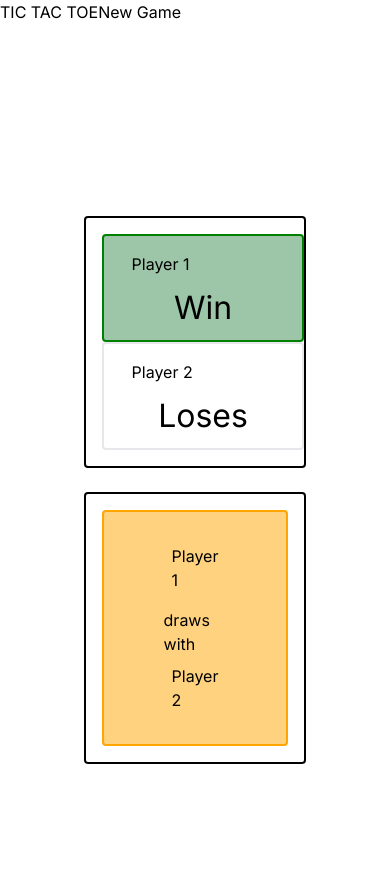
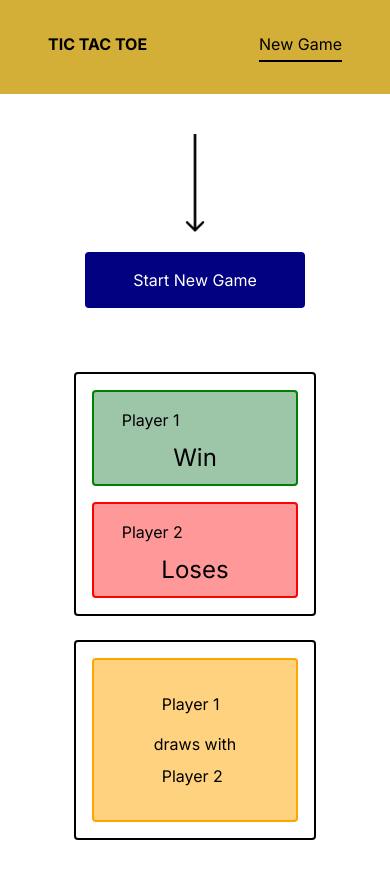
Before and after one commit to Olabisim/Tic-Tac-Toe, a Next.js app: page / in a window 390 px wide. Shown: the top 878 px of the page. Built offline with nearby package versions, Linux system fonts and the light colour scheme.

Commit message:
home page ui with responsiveness

```diff
--- a/src/app/page.tsx
+++ b/src/app/page.tsx
@@ -1,7 +1,7 @@
 'use client'
 
 import { Draw, WinAndLose } from '@/components/GameStatus'
-// import Image from 'next/image'
+import Image from 'next/image'
 import {Button} from '../components/Button'
 
 export default function Home() {
@@ -9,9 +9,18 @@ export default function Home() {
   let handleClick = () => {}
 
   return (
-    <main className="flex min-h-screen flex-col items-center justify-between p-24">
+    <main className="flex flex-col items-center ">
+        <div className='pt-10 pb-5'>
+
+          <Image
+              src="/../../arrow.png"
+              alt="arrow"
+              width={20}
+              height={20}
+            />
+        </div>
         <Button text="Start New Game" onClick={handleClick} />
-        <div>
+        <div className='pt-16'>
           <div>
             <WinAndLose name1="Player 1" name2='Player 2'  />
           </div>
--- a/src/components/Button.tsx
+++ b/src/components/Button.tsx
@@ -8,7 +8,7 @@ interface InterfaceButton {
 
 export const Button = ({onClick, text}: InterfaceButton ) => {
     return (
-            <div className="px-12 py-6 text-white rounded" onClick={onClick}>
+            <div className="px-12 py-4 text-white rounded bg-[#000080]" onClick={onClick}>
                 {text}
             </div>
     )
--- a/src/components/GameStatus.tsx
+++ b/src/components/GameStatus.tsx
@@ -7,21 +7,21 @@ let TagComponent = ({name, bgColor}:{name: string, bgColor?: string}) => (
 )
 
 let WinComponent = ({name, title}:{name:string, title:string} ) => (
-    <div className={`mx-2 w-full rounded border-2 border-[#008000] bg-[#0B6F27]/[0.4] p-2`}>
+    <div className={`mx-2 md:w-full rounded border-2 border-[#008000] bg-[#0B6F27]/[0.4] p-2 mb-4 md:mb-0`}>
           {/* little tag component */}
           <TagComponent name={name} bgColor={'#008000'} />
           <div className="text-center">
-            <p className='text-[32px] font-normal'>{title}</p>
+            <p className='text-[24px] md:text-[32px] font-normal'>{title}</p>
           </div>
     </div>
 )
 
 let LoseComponent = ({name, title}:{name:string, title:string} ) => (
-    <div className={`mx-2 w-full rounded border-2 border-['#FF0000'] bg-['#FF0000']/[0.4] p-2`}>
+    <div className={`mx-2 md:w-full rounded border-2 border-[#FF0000] bg-[#FF0000]/[0.4] p-2`}>
           {/* little tag component */}
           <TagComponent name={name} bgColor='#FF0000' />
           <div className="text-center">
-            <p className='text-[32px] font-normal'>{title}</p>
+            <p className='text-[24px] md:text-[32px] font-normal'>{title}</p>
           </div>
     </div>
 )
--- a/src/layout/Nav.tsx
+++ b/src/layout/Nav.tsx
@@ -1,10 +1,12 @@
+
+import '../app/globals.css'
 
 const Nav = () => {
     return (
-        <div className="py-8 px-16 bg-[#D4AF37] flex opacity-0">
-            <div className="flex justify-between">
+        <div className="py-8 px-12 md:px-32 bg-[#D4AF37] flex">
+            <div className="flex justify-between w-full">
                 <h2 className="font-bold">TIC TAC TOE</h2>
-                <p className="underline">New Game</p>
+                <p className="border-b-2 border-black pb-1">New Game</p>
             </div>
         </div>
     )
--- a/tailwind.config.ts
+++ b/tailwind.config.ts
@@ -5,6 +5,7 @@ const config: Config = {
     './src/pages/**/*.{js,ts,jsx,tsx,mdx}',
     './src/components/**/*.{js,ts,jsx,tsx,mdx}',
     './src/app/**/*.{js,ts,jsx,tsx,mdx}',
+    './src/layout/**/*.{js,ts,jsx,tsx,mdx}',
   ],
   theme: {
     extend: {
```
Also changed, not shown: public/arrow.png (added).
